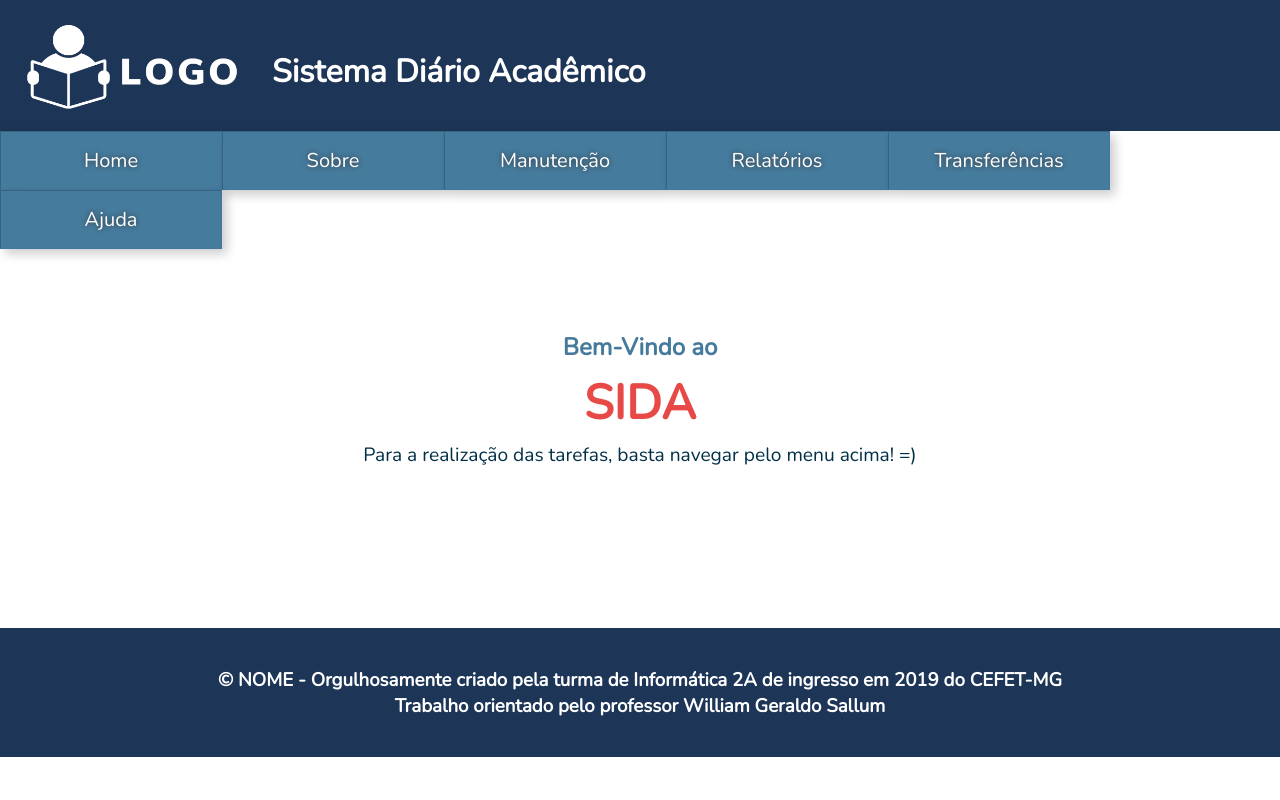
After one commit to IzabelaAAndrade/TrabalhoFinalWebINF2A, a PHP site: page / in a window 1280 px wide. The commit adds this page. Run offline with PHP 8.4, Linux system fonts and the light colour scheme.

Commit message:
Ajustes Links e Layout Principal

```diff
--- /dev/null
+++ b/diario_academico/index.css
@@ -0,0 +1,201 @@
+/* CSS para estilizar páginas do tipo Formulário - Diário Acadêmico */
+*{
+    font-family: 'Nunito', sans-serif;
+}
+html, body{
+    margin: 0%;
+}
+header, footer{
+    padding-bottom: 3%;
+}
+
+h1, h3, p, input{
+    font-family: 'Nunito', sans-serif;
+    color: white;
+    margin: 0%;
+}
+
+h3{
+    text-align: center;
+}
+
+.sub{
+    color: #457a9d;
+    margin: 25vh 0% .5% 0%;
+    font-size: 1.5em;
+}
+
+.principal{
+    color: #e74946;
+    font-size: 3em;
+    margin: 0% 0% .5% 0%;
+}
+
+.descricao{
+    color: #023047;
+    font-size: 1.2em;
+    margin: 0% 0% 20vh 0%;
+}
+
+.descricao, .principal, .subRosa{
+    text-align: center;
+}
+
+#ajuste{
+    display: flex;
+    align-items: center;
+    justify-content: center;
+    margin: 1% 0% 5% 0%;
+}
+form{
+    display: block;
+}
+
+#botoes{
+    display: block;
+    margin-left: auto;
+    margin-right: auto;
+}
+
+.botoes{
+    width: 49.5%;
+    height: 4vh;
+    border-radius: .3em;
+    border: 0;
+    background-color: #e74946;
+    color: white;
+    transition: .3s ease;
+
+}
+.botoes:hover{
+    background-color: #457a9d;
+    cursor:pointer
+}
+
+input{
+    color:#457a9d;
+    display: inline-block;
+}
+
+.texto{
+    width: 30vw;
+    border: 0;
+    outline: none;
+    border-bottom: 1.5px solid #457a9d ;
+    display: block;
+    margin: 0% 0% 5% 0%;
+}
+
+textarea{
+    width: 31vw;
+    height: 10vh;
+    padding: 3%;
+    background-color: #457a9d;
+    border: 0;
+    box-sizing: border-box;
+    font-family: 'Nunito', sans-serif;
+}
+textarea::placeholder{
+    color: white;
+}
+/* Header/Footer ****************************************************************/
+
+header{
+    background-color:#1D3556;
+    width: 100%;
+    height: 15%;
+    border-top: none;
+    border-left: none;
+    border-right: none;
+    margin: 0%;
+}
+
+footer{
+    height: 5%;
+    background-color: #1D3556;
+    padding: 3%;
+    display: block;
+}
+
+#titulo{
+    padding-top: 50px;
+    margin-left: 20px;
+}
+
+.rodape{
+    text-align: center;
+}
+
+/* Imagens ****************************************************************/
+#logo{
+    margin-top: 10px;
+    height: 7em;/*94.5px;*/
+    width: 17em;/*250px;*/
+    float: left;
+}
+/* Menu ****************************************************************/
+nav{
+    background-color: #457B9D;
+    margin: 0%;
+}
+
+.menu, .sub_menu{
+    list-style: none;
+}
+
+.menu{
+    float: left;
+    margin: 0%;
+    font-size: 20px;
+    padding: 0%;
+}
+
+li a{
+    display: block;
+}
+
+.menu a{
+    text-decoration: none;
+    color: white;
+    padding:5px 10px;
+    display:block;
+    text-shadow:0px 0px 5px rgb(56, 56, 56);
+}
+
+.menu li{
+    padding: 10px;
+    width: 200px;
+    text-align: center;
+    border: thin inset #1d355631;
+    position: relative;
+    float: left;
+    background-color: #457B9D;
+    box-shadow: #0003 5px 5px 10px;
+    cursor: pointer;
+    -webkit-transition: all 1s ease
+}
+
+.sub_menu li{
+    background-color: #457b9dde;
+}
+
+.menu li:hover{
+    background-color: #2e5064;
+}
+
+.menu li ul{
+    position: absolute;
+    top:57px;
+    right:0px;
+    display: none;
+}
+
+.menu li:hover ul, .menu li.over ul{
+    display:block;
+    -webkit-transition: all 1s ease
+}
+
+.menu li ul li{
+    display:block;
+    width:200px;
+}
--- /dev/null
+++ b/diario_academico/index.html
@@ -0,0 +1,53 @@
+<!DOCTYPE html>
+<!-- HTML geral para páginas que sejam do tipo formulários -->
+<html lang="en">
+    <head>
+        <meta charset="UTF-8">
+        <meta http-equiv="X-UA-Compatible" content="IE=edge">
+        <meta name="viewport" content="width=device-width, initial-scale=1.0">
+        <title>Manutenção Acervo</title>
+        <link rel="stylesheet" href="index.css">
+        <link rel="preconnect" href="https://fonts.gstatic.com">
+        <link href="https://fonts.googleapis.com/css2?family=Nunito&display=swap" rel="stylesheet">
+    </head>
+    <body>
+        <header>
+            <img src="img/LogoExemploCortado.png" alt="logo" id="logo">
+            <h1 id="titulo">Sistema Diário Acadêmico</h1>
+        </header>
+        <nav>
+            <ul class="menu">
+                <li><a href="#">Home</a></li>
+                <li><a href="#">Sobre</a></li>
+                <li><a href="#">Manutenção</a>
+                    <ul class="sub_menu">
+                        <li><a href="../diario_academico/campi/inseriCampi.html">Campi</a></li>
+                        <li><a href="../diario_academico/manutencao_departamentos/departamentos.html">Departamentos</a></li>
+                        <li><a href="../diario_academico/manutenção_cursos/index.html">Cursos</a></li>
+                        <li><a href="../diario_academico/manutenção_turmas/criar_turmas.php">Turmas</a></li>
+                        <li><a href="../diario_academico/manutencao_alunos/index.php">Alunos</a></li>
+                        <li><a href="../diario_academico/manutencao_professores/index.html">Professores</a></li>
+                        <li><a href="../diario_academico/manutencao_disciplinas/">Disciplinas</a></li>
+                        <li><a href="../diario_academico/manutencao_etapas/index.php">Etapas</a></li>
+                        <li><a href="../diario_academico/manutencao_diarios/php/inserir.php">Diários</a></li>
+                    </ul>
+                </li>
+                <li><a href="#">Relatórios</a></li>
+                <li><a href="../diario_academico/transferencia_alunos/desliga_interface.php">Transferências</a></li>
+                <li><a href="#">Ajuda</a></li>
+            </ul>
+        </nav>
+        <main>
+            <h3 class="sub">Bem-Vindo ao</h3>
+            <h1 class="principal">SIDA</h1>
+            <p class="descricao">Para a realização das tarefas, basta navegar pelo menu acima! =)</p>
+
+
+        </main>
+        <footer>
+            <h3 class="rodape">© NOME - Orgulhosamente criado pela turma de Informática 2A de ingresso em 2019 do CEFET-MG</h3>
+            <h3 class="rodape">Trabalho orientado pelo professor William Geraldo Sallum</h3>
+        </footer>
+        <script src="limpa.js"></script>
+    </body>
+</html>
--- a/padrao_estilizacao/biblioteca/paginas_com_formularios/inicio.html
+++ b/padrao_estilizacao/biblioteca/paginas_com_formularios/inicio.html
@@ -12,7 +12,7 @@
     </head>
     <body>
         <header>
-            <img src="imagens/LogoExemploCortad.png" alt="logo" id="logo">
+            <img src="imagens/LogoExemploCortada.png" alt="logo" id="logo">
             <h1 id="titulo">Sistema Biblioteca</h1>
         </header>
 
--- a/sistema_login/index.php
+++ b/sistema_login/index.php
@@ -52,7 +52,7 @@ include 'verifica_login.php';
                     <div class="apresentacao">
                     <h2>SIDA</h2>
                     <p> Conhecido como Sistema de Diário Acadêmico, o SIDA estrutura um diário acadêmico virtual o qual pode auxiliar professores e instrutores no manejo de suas turmas.</p>
-                    <h3><a href="#">Acesse</a></h3>
+                    <h3><a href="../diario_academico/index.html">Acesse</a></h3>
                     </div>
                 </div>
 
```
Also changed, not shown: diario_academico/manutencao_etapas/index.php (+10 -10 lines), diario_academico/img/LogoExemplo.png (added), diario_academico/img/LogoExemploCortado.png (added).
